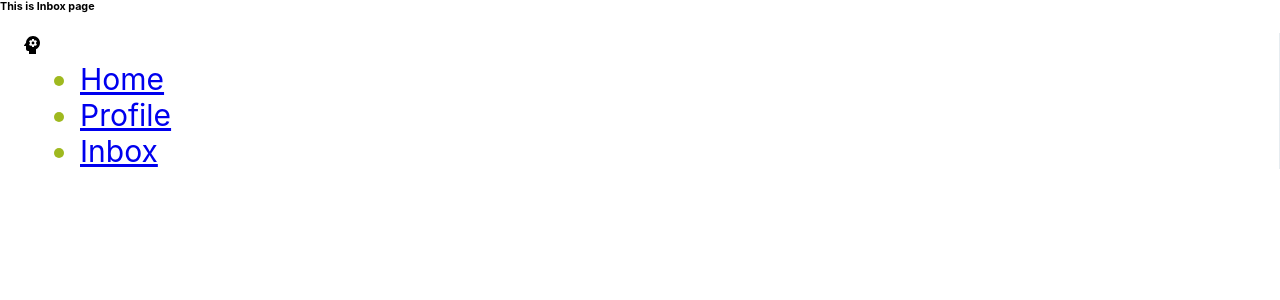
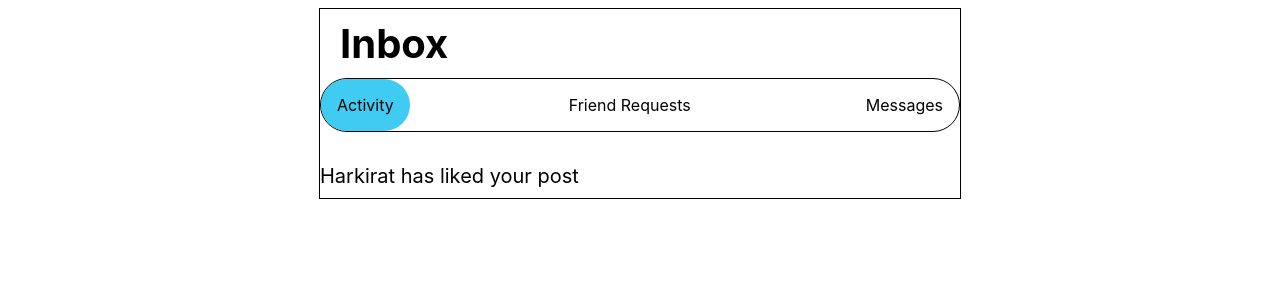
Before and after one commit to hgshah/CMPUT404F22, a React (Create React App) app in the folder Sociocon1/: page /inbox in a window 1280 px wide. Shown: the top 300 px of the page. Built offline with nearby package versions, Linux system fonts and the light colour scheme.

Commit message:
inbox added

```diff
--- /dev/null
+++ b/Sociocon1/src/ActivityTab.css
@@ -0,0 +1,3 @@
+.ActivityTab {
+    font-size: 20px;
+}
--- /dev/null
+++ b/Sociocon1/src/ActivityTab.js
@@ -0,0 +1,11 @@
+import React from 'react'
+import "./ActivityTab.css"
+
+export default function ActivityTab() {
+  return (
+    <div className='ActivityTab'>
+        <p>Harkirat has liked your post</p>
+
+    </div>
+  )
+}
--- /dev/null
+++ b/Sociocon1/src/FriendRequestsTab.css
@@ -0,0 +1,3 @@
+.FriendRequestsTab {
+    font-size: 20px;
+}
--- /dev/null
+++ b/Sociocon1/src/FriendRequestsTab.js
@@ -0,0 +1,14 @@
+import React from 'react'
+import "./FriendRequestsTab.css"
+
+export default function FriendRequestsTab() {
+  return (
+    <div className='FriendRequestsTab'>
+        <p>Bob has sent you a friend request</p>
+        <div style={{display: "flex"}}>
+          <button style={{marginLeft: "auto"}}>Accept</button>
+          <button>Decline</button>
+        </div>
+    </div>
+  )
+}
--- a/Sociocon1/src/Inbox.css
+++ b/Sociocon1/src/Inbox.css
@@ -1,4 +1,4 @@
-body{
+/* body{
     --home-color: rgb(159, 185, 31);
     --home-background:#e6ecf0;
   }
@@ -9,4 +9,100 @@ body{
     margin-left:auto;
     margin-right:auto;
     padding: 0 10px;
+  } */
+
+  /* * {
+    box-sizing: border-box;
+    padding: 0;
+    margin: 0;
+   } */
+
+/* .App {
+    width: 100vw;
+    height: 100vh;
+    display: flex;
+    align-items: center;
+    justify-content: center;
+    overflow: hidden;
+} */
+
+.Inbox {
+  width: 50%;
+  flex: 0.4;
+  border-right: 1px solid;
+  border-top: 1px solid;
+  border-left: 1px solid;
+  border-bottom: 1px solid;
+  /* min-width: fit-content; */
+  height: auto;
+  /* min-height: 400px; */
+  background-color: #ffffff;
+  overflow-y:scroll;
+  padding-top: 0px;
+  padding-bottom: 10px;
+  margin: 0.5rem auto 1.5rem;
+  /* can remove the 2nd rem */
+  /* margin: 0.5rem auto 1.5rem;
+  padding: 1rem 1rem;
+  color: #000000;
+  border-radius: 2rem;
+  @media (max-width: 769px) {
+  padding: 2rem 0;
+  } */
+}
+
+.InboxHeader {
+  position:sticky;
+  top: 0;
+  background-color: white;
+  z-index: 100;
+  padding: 10px 20px;
+  font-size: 20px;
+  font-weight: 800;
+}
+
+ul.choose {
+  min-width: fit-content;
+  margin: 0 auto 2rem;
+  display: flex;
+  align-items: center;
+  justify-content: space-between;
+  border: 1px solid #000000;
+  border-radius: 2rem;
+  padding-left: 0px;
+  @media (max-width: 768px) {
+    width: 90%;
   }
+}
+
+ul.choose li {
+  width: auto;
+  padding: 1rem;
+  list-style: none;
+  text-align: center;
+  cursor: pointer;
+  transition: all 0.7s;
+}
+
+ul.choose li:first-child {
+  border-bottom-left-radius: 2rem;
+  border-top-left-radius: 2rem;
+}
+
+ul.choose li:last-child {
+  border-bottom-right-radius: 2rem;
+  border-top-right-radius: 2rem;
+}
+
+ul.choose li:hover {
+  background: rgba(28, 133, 219, 0.15);
+}
+
+ul.choose li.current {
+  background: #04bcefc3;
+}
+
+.Tabs {
+  font-size: 2rem;
+  text-align: left;
+}
--- a/Sociocon1/src/Inbox.js
+++ b/Sociocon1/src/Inbox.js
@@ -1,14 +1,74 @@
+import React, {useState} from "react"
+import Sidebar from './Sidebar'
+import {NavLink, Routes, Route, Outlet } from "react-router-dom"
+//import "./Style.css";
+import "./Inbox.css"
+import ActivityTab from "./ActivityTab";
+import FriendRequestsTab from "./FriendRequestsTab";
+import MessagesTab from "./MessagesTab";
+import TabDesc from "./TabDesc";
+import Tabs from "./Tabs";
 
-import React from 'react'
-import Sidebar from './Sidebar'
+// const tabList = [
+//     {
+//       id: 'all',
+//       label: 'All',
+//     },
+//     {
+//       id: 'mentions',
+//       label: 'Mentions',
+//     },
+//   ]
 
-function Inbox() {
-  return (
-    <div className='inbox'>
-      <h6>This is Inbox page</h6>
-      <Sidebar/>
+export default function Inbox() {
+    //initial selected tab will be activity
+    const [currentTab, setCurrentTab] = useState("activity");
+
+    // Handle when user changes tabs
+    function handleActivityTab() {
+        setCurrentTab("activity")
+    }
+
+    function handleRequestsTab() {
+        setCurrentTab("requests")
+    }
+
+    function handleMessagesTab() {
+        setCurrentTab("messages")
+    }
+
+    return (
+    <div
+        className="Inbox">
+            <div className="InboxHeader">
+                <h1>Inbox</h1>
+            </div>
+            <ul className="choose">
+                <TabDesc id="activity" title="Activity" currentTab={currentTab} setCurrentTab={setCurrentTab}/>
+                <TabDesc id="requests" title="Friend Requests" currentTab={currentTab} setCurrentTab={setCurrentTab}/>
+                <TabDesc id="messages" title="Messages" currentTab={currentTab} setCurrentTab={setCurrentTab}/>
+                {/* <li className={currentTab === "activity" ? "current" : ""}
+                onClick={handleActivityTab}>Activity</li>
+                <li className={currentTab === "requests" ? "current" : ""}
+                onClick={handleRequestsTab}>Friend Requests</li>
+                <li className={currentTab === "messages" ? "current" : ""}
+                onClick={handleMessagesTab}>Messages</li> */}
+            </ul>
+            <div className="outlet">
+                <Tabs id="activity" currentTab={currentTab}>
+                    {/* <p>Activity works</p> */}
+                    <ActivityTab />
+                </Tabs>
+                <Tabs id="requests" currentTab={currentTab}>
+                    <FriendRequestsTab />
+                </Tabs>
+                <Tabs id="messages" currentTab={currentTab}>
+                    <MessagesTab />
+                </Tabs>
+                {/* {currentTab === "activity" ? <ActivityTab /> : ""}
+                {currentTab === "requests" ? <FriendRequestsTab /> : ""}
+                {currentTab === "messages" ? <MessagesTab /> : ""} */}
+            </div>
     </div>
   )
 }
-
-export default Inbox
--- /dev/null
+++ b/Sociocon1/src/MessagesTab.css
@@ -0,0 +1,3 @@
+.MessagesTab {
+    font-size: 20px;
+}
--- /dev/null
+++ b/Sociocon1/src/MessagesTab.js
@@ -0,0 +1,10 @@
+import React from 'react'
+import "./MessagesTab.css"
+
+export default function MessagesTab() {
+  return (
+    <div className='MessagesTab'>
+        <p>You have no messages.</p>
+    </div>
+  )
+}
--- /dev/null
+++ b/Sociocon1/src/TabDesc.js
@@ -0,0 +1,16 @@
+import React from 'react'
+
+export default function TabDesc({id, title, currentTab, setCurrentTab}) {
+
+  function handleClick() {
+    setCurrentTab(id)
+  }
+
+  return (
+    <div>
+      <li onClick={handleClick} className={currentTab === id ? "current" : ""}>
+        {title}
+      </li>
+    </div>
+  )
+}
--- /dev/null
+++ b/Sociocon1/src/Tabs.js
@@ -0,0 +1,7 @@
+import React from 'react'
+
+export default function Tabs({id, currentTab, children}) {
+  return (
+    currentTab === id ? <div className="Tabs"> {children}</div> : null
+  )
+}
```
